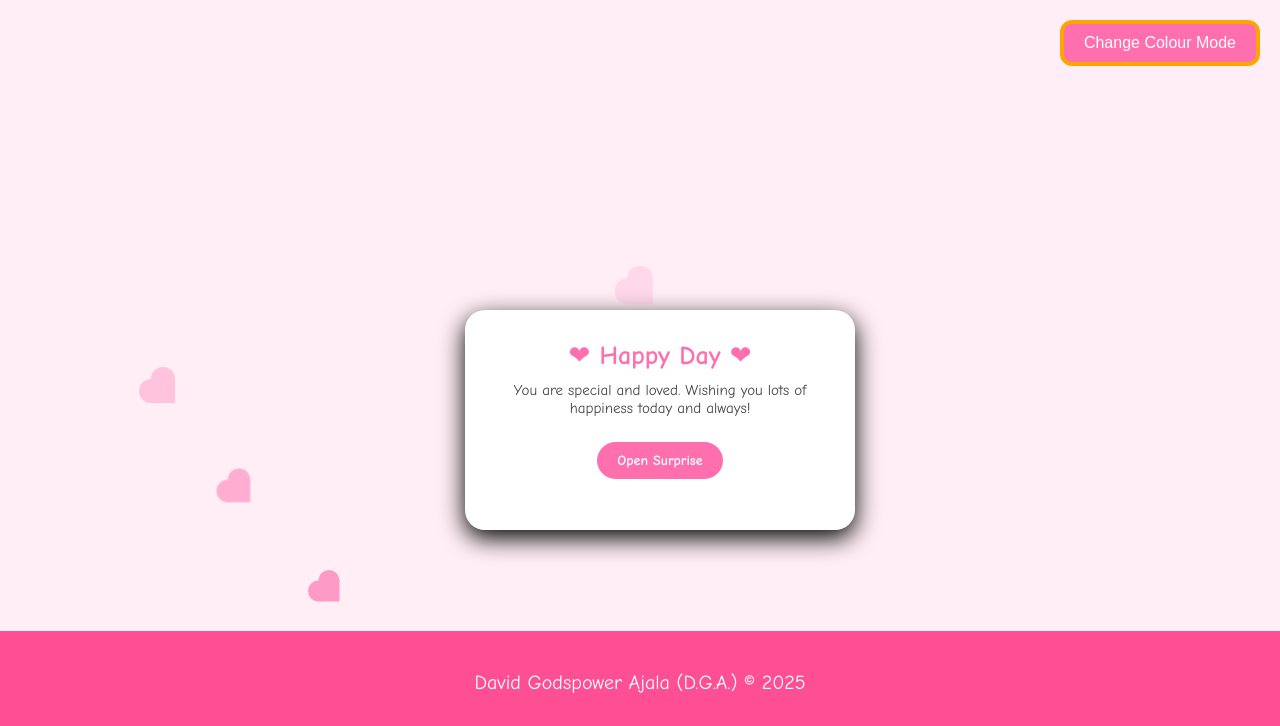
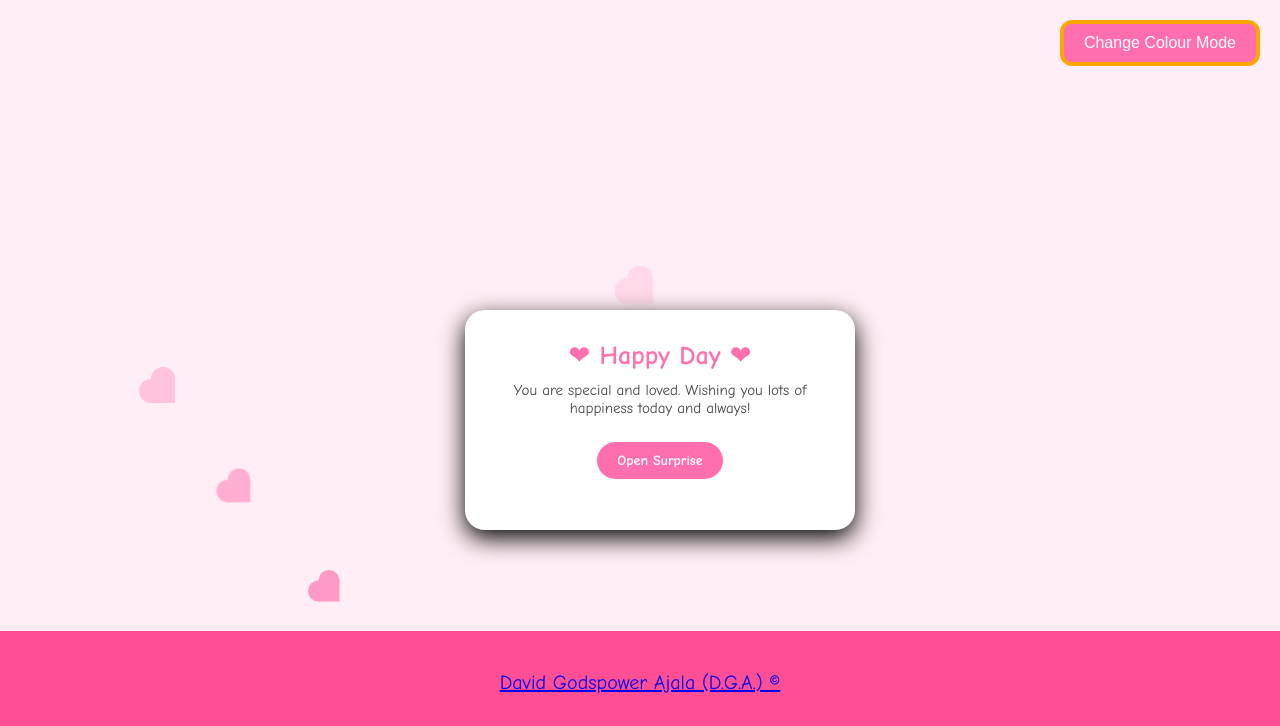
Before and after one commit to David-Godspower/gift-card-system, a plain HTML site: page index.html in a window 1280 px wide. Shown: the top 726 px of the page. Drawn offline with Linux system fonts and the light colour scheme; grey boxes are pictures that could not be loaded.

Commit message:
Changed Title

```diff
--- a/index.html
+++ b/index.html
@@ -4,7 +4,7 @@
     <meta charset="UTF-8">
     <meta name="viewport" content="width=device-width, initial-scale=1.0">
     <link rel="stylesheet" href="style.css">
-    <title>A Gift Card System</title>
+    <title>Interactive Digital Greeting Card</title>
     <!-- Font Awesome -->
 <link rel="stylesheet" href="https://cdnjs.cloudflare.com/ajax/libs/font-awesome/6.4.0/css/all.min.css">
 </head>
@@ -39,8 +39,7 @@
         <div class="heart"></div>
     </div>
     <footer>
-        <p>David Godspower Ajala (D.G.A.) &copy 2025</p><br>
-            <!--<a href="https://github.com/david-godspower" target="_blank"><i class="fab fa-github icons" id="github"></i></a>-->
+        <p><a href="https://david-godspower.github.io/david-portfolio/">David Godspower Ajala (D.G.A.) &copy;<span id="year"></span></a></p><br>
             <a href="https://www.linkedin.com/in/david-ajala-a93b862a1/" target="_blank"><i class="fab fa-linkedin icons" id="linkedin"></i></a>
             <a href="https://web.facebook.com/facebook.comDavidGodpowerAjalaDGA/" target="_blank"><i class="fab fa-facebook icons" id="facebook"></i></a>
             <a href="https://x.com/ajala28981" target="_blank"><i class="fab fa-x-twitter icons" id="x"></i></a>
```
